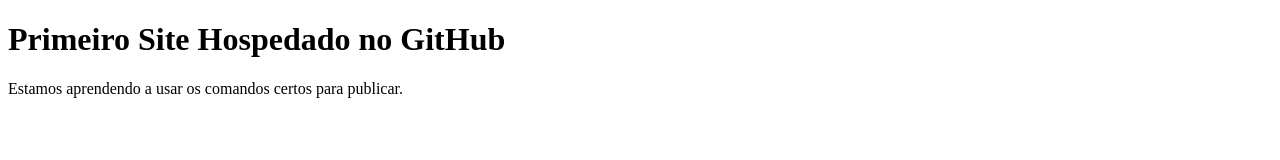
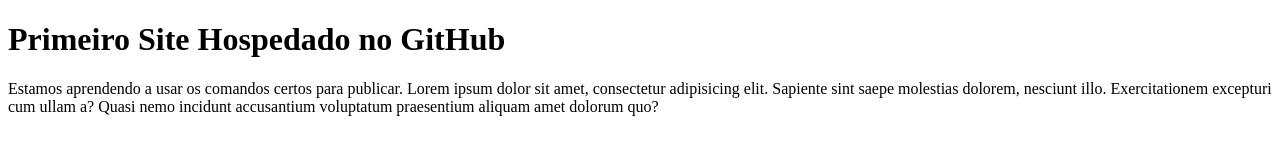
Before and after one commit to Evelynsampaio/primeiro_site, a plain HTML site: page index.html in a window 1280 px wide. Drawn offline with Linux system fonts and the light colour scheme.

Commit message:
3 Commit

```diff
--- a/index.html
+++ b/index.html
@@ -8,6 +8,8 @@
 </head>
 <body>
     <h1>Primeiro Site Hospedado no GitHub</h1>
-    <p>Estamos aprendendo a usar os comandos certos para publicar.</p>
+    <p>Estamos aprendendo a usar os comandos certos para publicar.
+        Lorem ipsum dolor sit amet, consectetur adipisicing elit. Sapiente sint saepe molestias dolorem, nesciunt illo. Exercitationem excepturi cum ullam a? Quasi nemo incidunt accusantium voluptatum praesentium aliquam amet dolorum quo?
+    </p>
 </body>
 </html>
```
